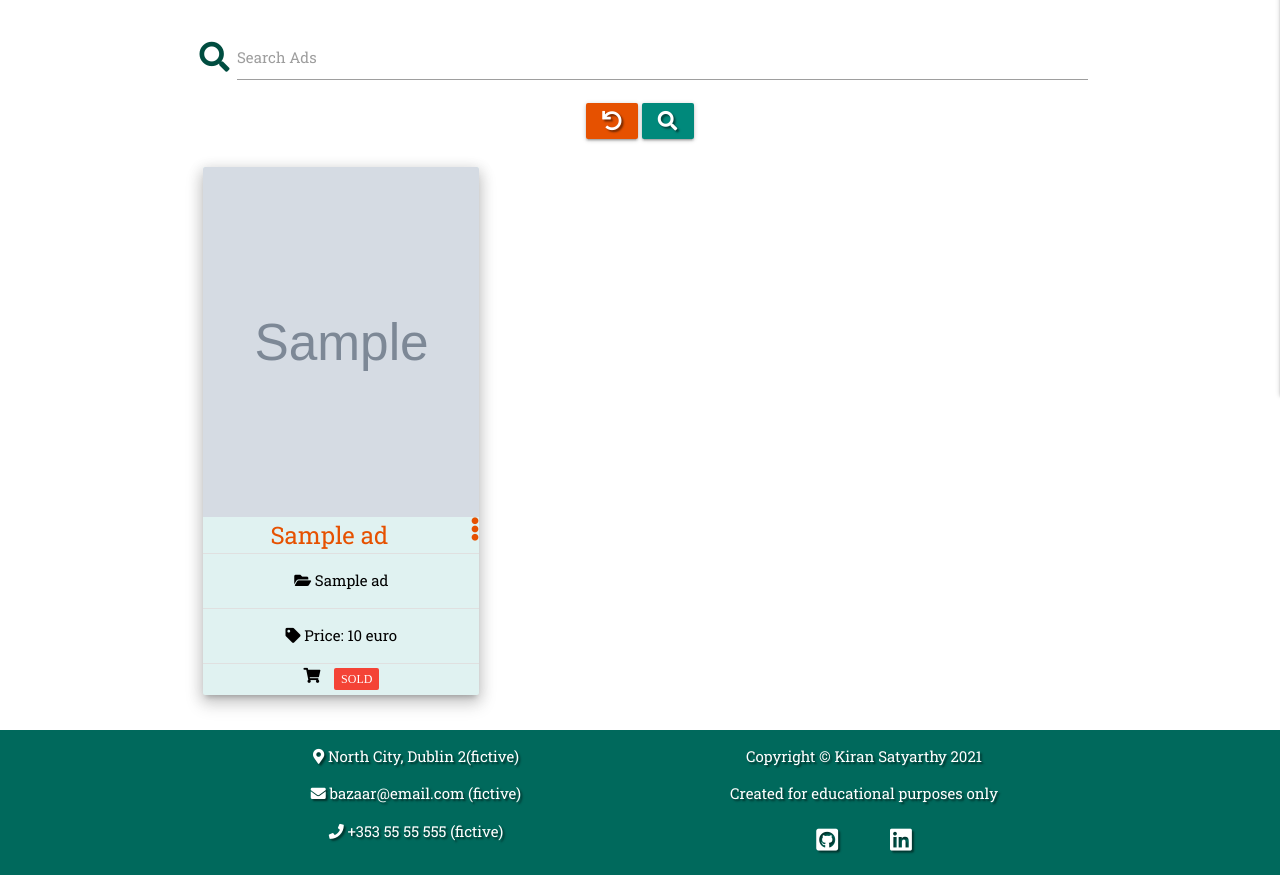
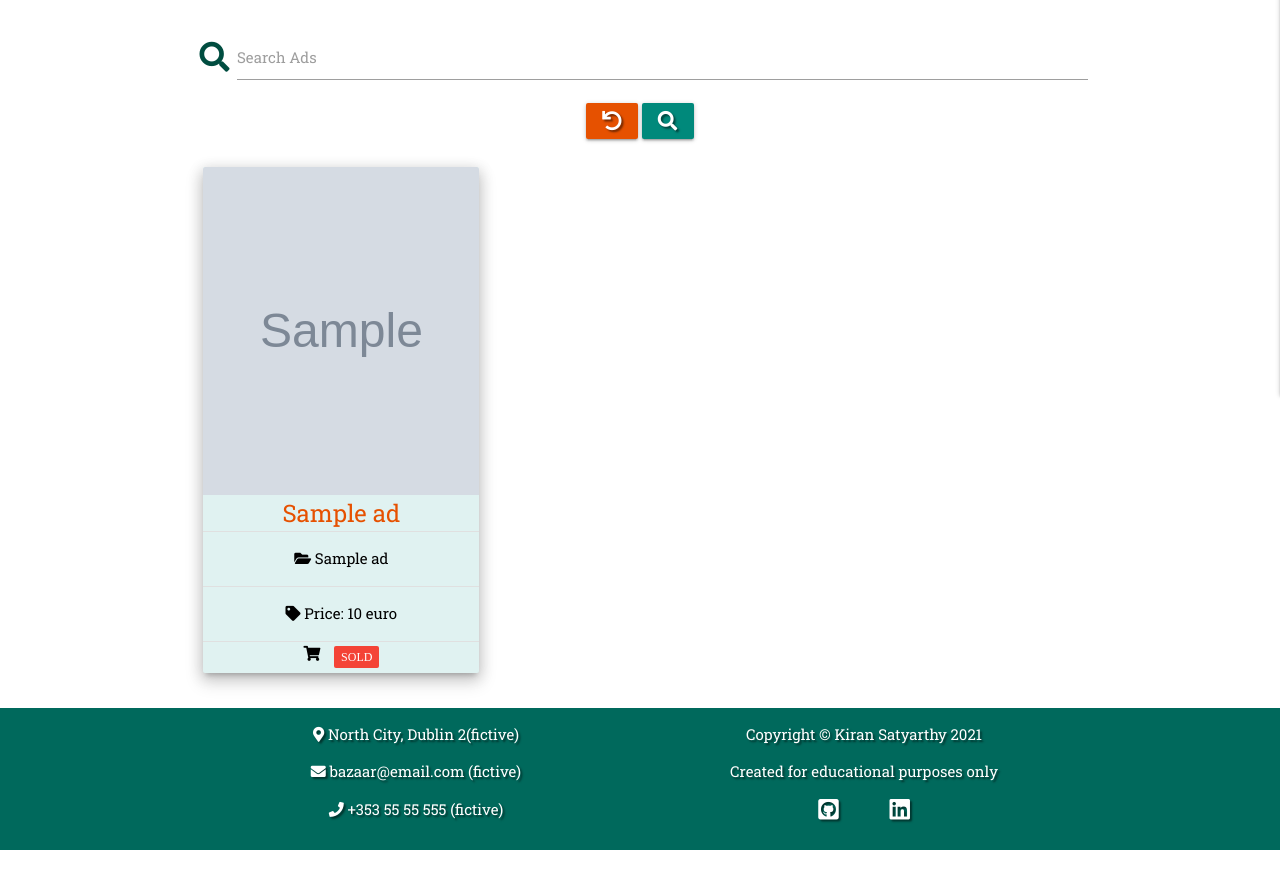
Before and after one commit to Kiran6248/MS3-bazaar, a Flask app: page / in a window 1280 px wide. Shown: the part 465-1340 px from the top of the page. After the commit the page ends 1315 px from the top, so only its background shows below. Run offline with Flask 2, Linux system fonts and the light colour scheme; grey boxes marked "Sample" are stand-in pictures; a database or web service that is not in the repository returns one stand-in record (values such as "Sample title"); some libraries are stand-ins or nearby versions.

Commit message:
remove font awesome from ad title

```diff
--- a/static/css/style.css
+++ b/static/css/style.css
@@ -21,7 +21,6 @@ main {
 }
 
 /*------------------------------------------------navbar*/
-
 nav ul li a {
     font-size: 1.2rem;
 }
@@ -40,22 +39,19 @@ nav ul li a {
 }
 
 .page-footer li a i {
-    width: 40px;
-    height: 40px;
-    font-size: 25px;
+    width: 2.5rem;
+    height: 2.5rem;
+    font-size: 1.56rem;
     color: #fff;
     text-align: center;
-    line-height: 40px;
 }
 
 /*------------------------------------------------cards*/
-
 .welcome {
    padding-top: 5px;
    background-color: rgb(0, 128, 128, 0.7);
-   margin-top: 100px;
+   margin-top: 6.25rem;
    padding-bottom: 5px;
-
 }
 
 .welcome p {
@@ -65,11 +61,10 @@ nav ul li a {
 
 .card-content p {
     font-family: "Roboto Slab", sans-serif !important;
-
 }
 
 .card .card-image-main img {
-    height: 350px !important;
+    height: 21.87rem !important;
     object-fit: cover;
     width: 100% !important;
     overflow: hidden;
@@ -89,14 +84,12 @@ nav ul li a {
 .card-content-main .section p {
     font-size: 1rem;
     color: #000;
-
 }
 
 .card-content-main .section .fas {
     color: #000;
     padding-bottom: 5px;
 }
-
 
 /*------------------------------------------------hero image*/
 .hero-home {
@@ -125,7 +118,6 @@ nav ul li a {
     padding-top: 10px;
 }
 
-
 /*------------------------------------------------media query*/
 @media (min-width: 992px){
     .brand-logo {
--- a/templates/ads.html
+++ b/templates/ads.html
@@ -54,8 +54,7 @@
                                 </div>
                                 <div class="card-content-main">
                                     <!--ad title-->
-                                    <span class="card-title activator orange-text text-darken-4"> {{ ad.ad_title }}<i
-                                            class="fas fa-ellipsis-v right"></i></span>
+                                    <span class="card-title activator orange-text text-darken-4"> {{ ad.ad_title }}</span>
                                     <div class="divider"></div>
                                     <!--ad category name-->
                                     <div class="section">
--- a/templates/contact.html
+++ b/templates/contact.html
@@ -6,6 +6,7 @@
             emailjs.init("user_VdMxj2NJZcfMSA4UKF8ra");
                     })();
     </script>
+
 
     <h4 class="center-align teal-text text-darken-4">Suggetions & Complaints</h4>
 
--- a/templates/profile.html
+++ b/templates/profile.html
@@ -36,8 +36,7 @@
                                 </div>
                                 <div class="card-content-main">
                                 <!--ad title-->
-                                    <span class="card-title activator orange-text text-darken-4"> {{ ad.ad_title }}<i
-                                        class="fas fa-ellipsis-v right"></i></span>
+                                    <span class="card-title activator orange-text text-darken-4"> {{ ad.ad_title }}</span>
                                     <div class="divider"></div>
                                     <!--ad category name-->
                                     <div class="section">
--- a/templates/view_ad.html
+++ b/templates/view_ad.html
@@ -42,8 +42,7 @@
             <div class="card view-card col s12 m6 l6 z-depth-3 waves-effect waves-block waves-light card teal lighten-5">
                 <!--ad title-->
                 <div class="card-content ">
-                    <span class="card-title activator orange-text text-darken-4">{{ ad.ad_title }}<i
-                            class="fas fa-ellipsis-v right"></i></span>
+                    <span class="card-title activator orange-text text-darken-4">{{ ad.ad_title }}</span>
                 </div>
                 <div class="divider"></div>
 
```
